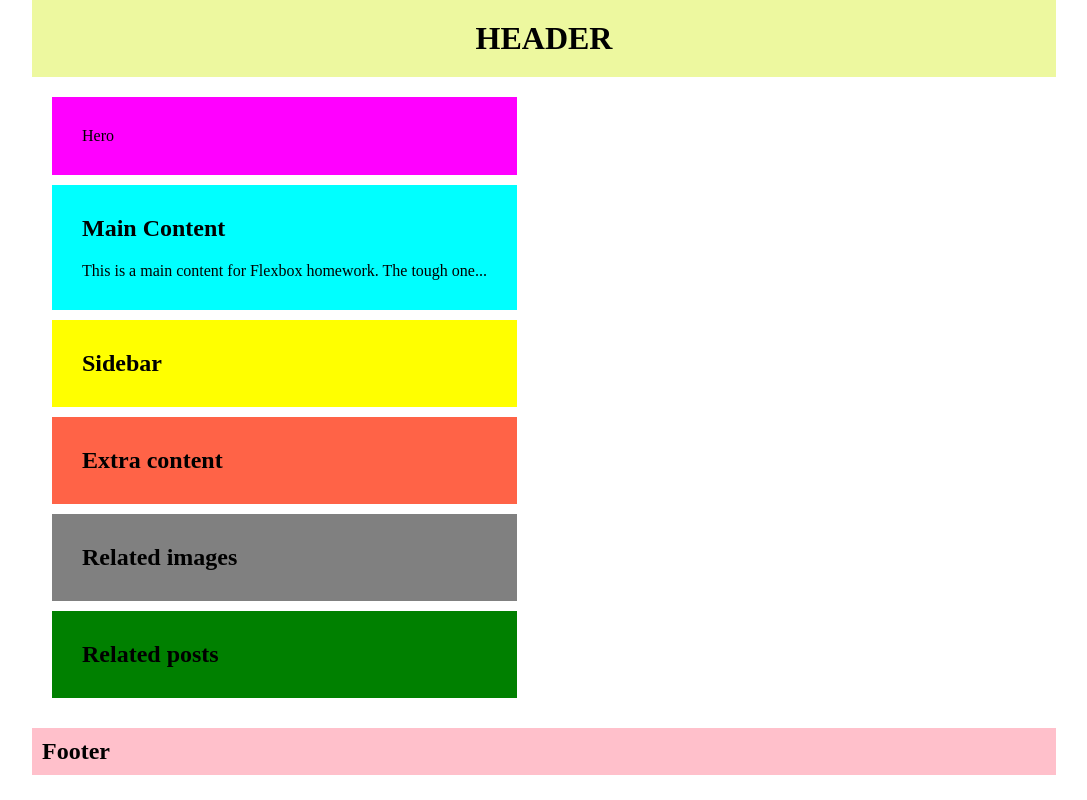
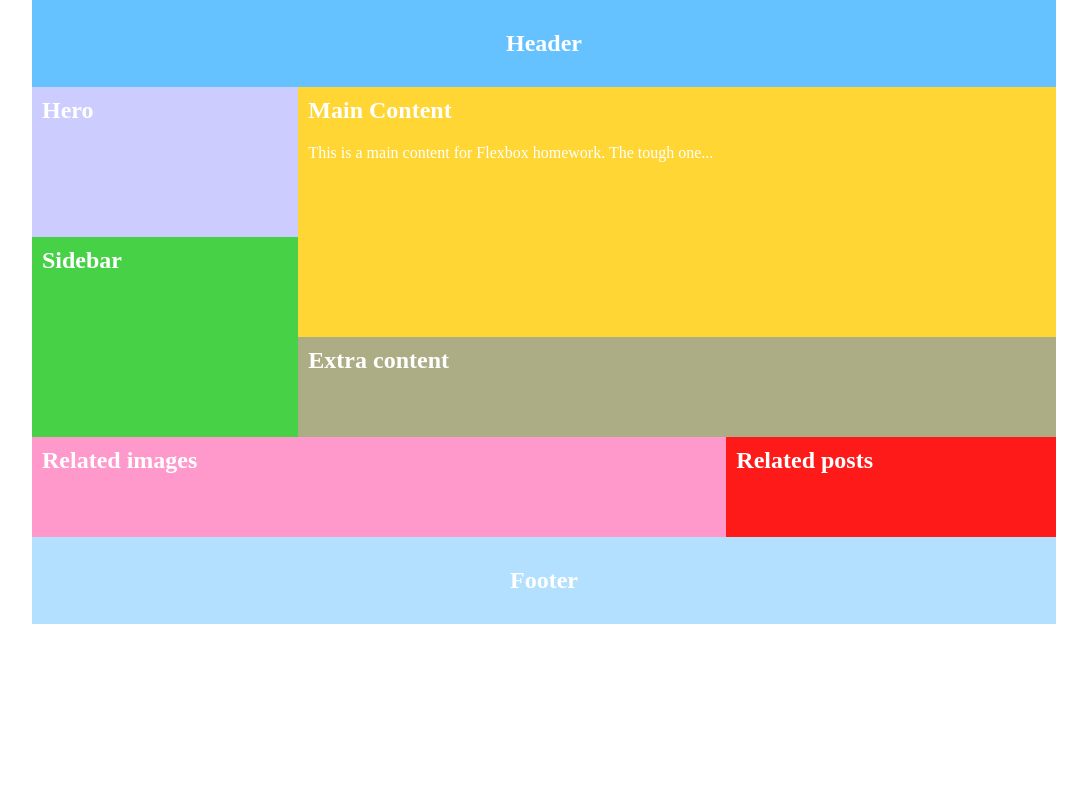
Before and after one commit to irma1991/flex_box_homework, a plain HTML site: page index.html in a window 1280 px wide. Shown: the whole page, without its empty margins (96-1183 px from the left). Drawn offline with Linux system fonts and the light colour scheme.

Commit message:
added files

```diff
--- a/index.html
+++ b/index.html
@@ -8,34 +8,40 @@
   <body>
     <div class="container">
     <header>
-      <h1>Header</h1>
+      <h2>Header</h2>
     </header>
+    <div class="container2">
       <div class="wrapper">
-      <section>
         <article>
-          <p>Hero</p>
+          <h2>Hero</h2>
         </article>
+        <article>
+        <h2>Sidebar</h2>
+      </article>
+  </div>
+  <div class="wrapper2">
       <article>
         <h2>Main Content</h2>
         <p>This is a main content for Flexbox homework. The tough one...</p>
       </article>
       <article>
-        <h2>Sidebar</h2>
-      </article>
-      <article>
         <h2>Extra content</h2>
       </article>
+    </div>
+  </div>
+  <div class="container3">
+    <div class="wrapper3">
       <article>
         <h2>Related images</h2>
       </article>
       <article>
         <h2>Related posts</h2>
       </article>
-    </section>
     </div>
-        <footer>
-      <h2>Footer</h2>
-    </footer>
+  </div>
+  <footer>
+    <h2>Footer</h2>
+  </footer>
   </div>
   </body>
 </html>
--- a/styles.css
+++ b/styles.css
@@ -4,7 +4,7 @@
 }
 
 html,body{
-    height: 100%;
+    width: 100%;
 }
 
 body{
@@ -13,12 +13,9 @@ body{
 
 }
 
-h2{
+h2, p{
     padding:10px;
-}
-
-p{
-    padding:10px;
+    color: #fff;
 }
 
 .container{
@@ -28,56 +25,71 @@ p{
 }
 
 header{
-    background-color:#edf89f;
+    background-color: #66c2ff;
     padding:20px;
     text-align:center;
-    text-transform: uppercase;
+}
+
+.container2{
+    display: flex;
+    flex-direction: row;
 }
 
 .wrapper{
-    display: flex;
-}
-.wrapper section{
-    padding:20px;
-}
-
-.wrapper section{
-    display: flex;
-    flex-flow:column;
-}
-
-.wrapper section article{
-    padding:20px;
-    margin-bottom:10px;
-
-}
-
-article:nth-of-type(1){
-  background-color: magenta;
+  display: flex;
+  flex-direction: column;
   flex-grow: 1;
 }
 
-article:nth-of-type(2){
-  background-color: aqua;
+.wrapper2{
+  display: flex;
+  flex-direction: column;
   flex-grow: 2;
 }
 
-article:nth-of-type(3){
-  background-color: yellow;
+.wrapper article:nth-of-type(1){
+  height: 150px;
+  background-color: #ccccff;
 }
 
-article:nth-of-type(4){
-  background-color: tomato;
+.wrapper article:nth-of-type(2){
+  height: 200px;
+  background-color: #47d147;
 }
 
-article:nth-of-type(5){
-  background-color: grey;
+.wrapper2 article:nth-of-type(1){
+  height: 250px;
+  background-color: #ffd633;
 }
 
-article:nth-of-type(6){
-  background-color: green;
+.wrapper2 article:nth-of-type(2){
+  height: 100px;
+  background-color: #adad85;
+}
+
+.container3{
+  display: flex;
+  flex-direction: column;
+}
+
+.wrapper3{
+  display: flex;
+  flex-direction: row;
+  height: 100px;
+}
+
+.wrapper3 article:nth-of-type(1){
+  background-color: #ff99cc;
+  flex-grow: 3;
+}
+
+.wrapper3 article:nth-of-type(2){
+  background-color: #ff1a1a;
+  flex-grow: 1;
 }
 
 footer{
-  background-color: pink;
+  background-color: #b3e0ff;
+  padding:20px;
+  text-align:center;
 }
```
